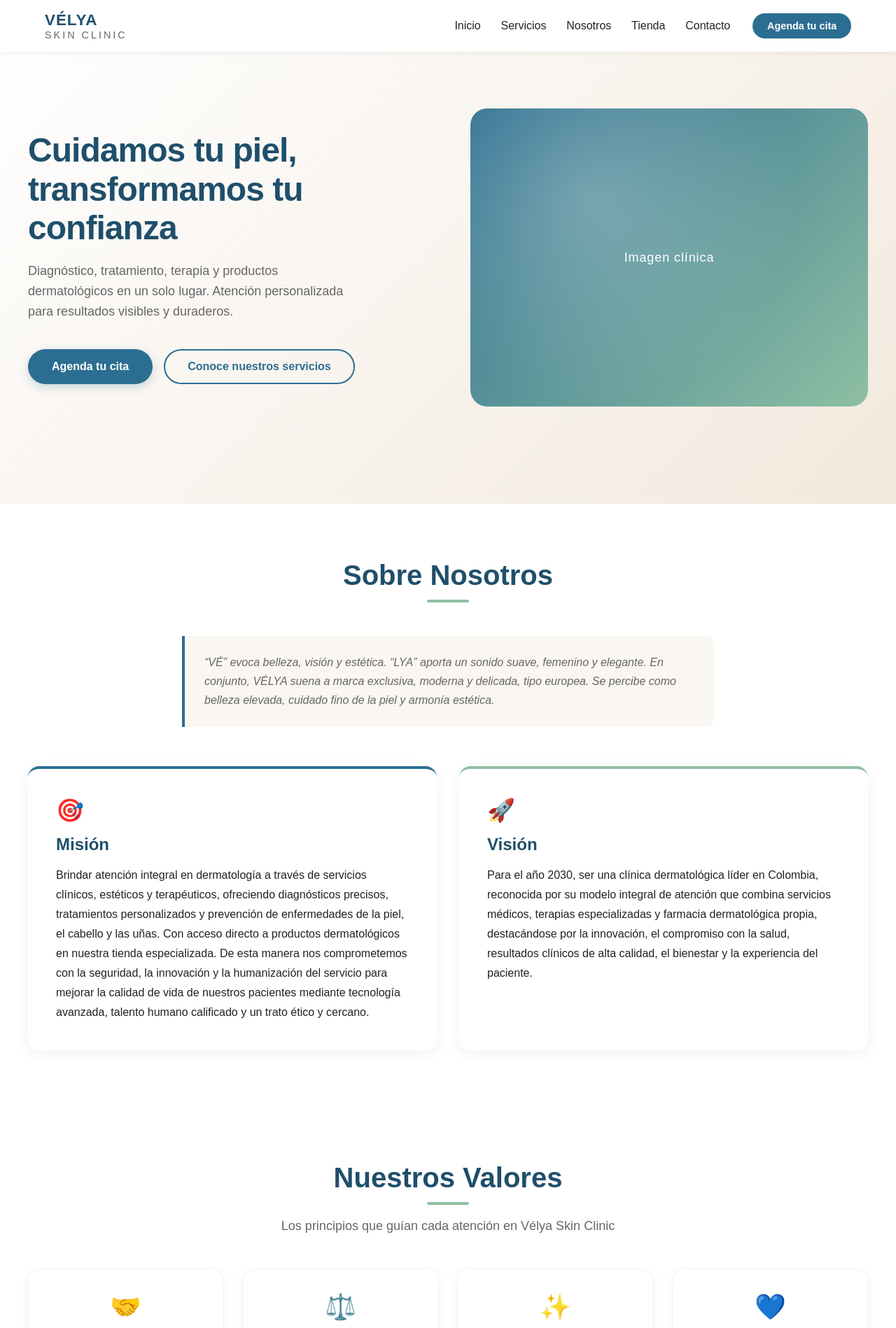
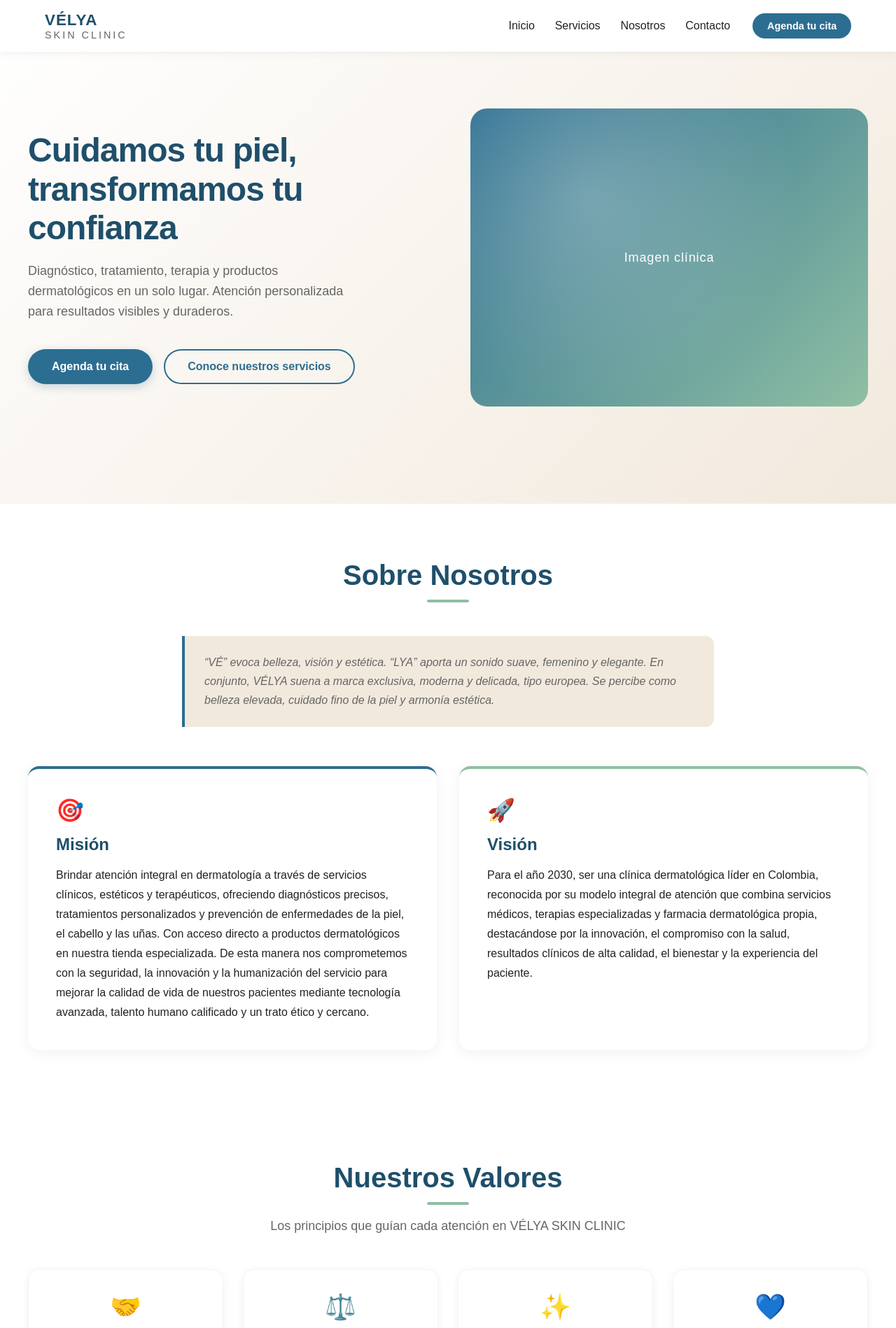
Before and after one commit to Juanosoriio/velya-skin-clinic, a React (Vite) app: page / in a window 1280 px wide. Shown: the top 1898 px of the page at 70% size. Built offline with nearby package versions, Linux system fonts and the light colour scheme.

Commit message:
Descripción breve del cambio

```diff
--- a/src/assets/styles/global.css
+++ b/src/assets/styles/global.css
@@ -6,6 +6,7 @@
   --color-white: #FFFFFF;
   --color-text: #222222;
   --color-text-light: #666666;
+  --color-star: #d4af37;
 }
 
 html {
--- a/src/components/AboutUs.css
+++ b/src/components/AboutUs.css
@@ -32,7 +32,7 @@
   max-width: 760px;
   margin: 0 auto 3.5rem;
   padding: 1.5rem 1.75rem;
-  background-color: #FAF7F3;
+  background-color: var(--color-beige);
   border-left: 4px solid var(--color-primary);
   border-radius: 0 12px 12px 0;
   font-style: italic;
--- a/src/components/Contact.jsx
+++ b/src/components/Contact.jsx
@@ -116,7 +116,7 @@ function Contact() {
             {/* Reemplaza el src por la URL de embed de Google Maps de la ubicación real de la clínica cuando la tengan */}
             <iframe
               src="https://www.google.com/maps/embed?pb=!1m18!1m12!1m3!1d3976.823!2d-74.072!3d4.711!2m3!1f0!2f0!3f0!3m2!1i1024!2i768!4f13.1!3m3!1m2!1s0x0%3A0x0!2zNMKwMzcnMDAuMCJOIDc0wrAyNScyMC4wIlc!5e0!3m2!1ses!2sco!4v1690000000000"
-              title="Ubicación de Vélya Skin Clinic"
+               title="Ubicación de VÉLYA SKIN CLINIC"
               allowFullScreen
               loading="lazy"
             />
--- a/src/components/Header.jsx
+++ b/src/components/Header.jsx
@@ -12,11 +12,10 @@ function Header() {
 
         <nav className={`header__nav ${menuOpen ? 'header__nav--open' : ''}`}>
           <ul>
-            <li><a href="#inicio" onClick={() => setMenuOpen(false)}>Inicio</a></li>
-            <li><a href="#servicios" onClick={() => setMenuOpen(false)}>Servicios</a></li>
-            <li><a href="#nosotros" onClick={() => setMenuOpen(false)}>Nosotros</a></li>
-            <li><a href="#tienda" onClick={() => setMenuOpen(false)}>Tienda</a></li>
-            <li><a href="#contacto" onClick={() => setMenuOpen(false)}>Contacto</a></li>
+          <li><a href="#inicio" onClick={() => setMenuOpen(false)}>Inicio</a></li>
+          <li><a href="#servicios" onClick={() => setMenuOpen(false)}>Servicios</a></li>
+          <li><a href="#nosotros" onClick={() => setMenuOpen(false)}>Nosotros</a></li>
+          <li><a href="#contacto" onClick={() => setMenuOpen(false)}>Contacto</a></li>
           </ul>
 
           <a href="https://chat.whatsapp.com/KCraZOBRqaQDitpuaUNOIH" target="_blank" rel="noopener noreferrer" className="header__cta">Agenda tu cita</a>
--- a/src/components/StarProgram.css
+++ b/src/components/StarProgram.css
@@ -40,7 +40,7 @@
   max-width: 760px;
   margin: 0 auto 3.5rem;
   padding: 1.5rem 1.75rem;
-  background-color: #FAF7F3;
+  background-color: var(--color-beige);
   border-left: 4px solid var(--color-primary);
   border-radius: 0 12px 12px 0;
   font-style: italic;
@@ -198,7 +198,7 @@
 }
 
 .star-program__mini-card {
-  background-color: #FAF7F3;
+  background-color: var(--color-beige);
   border-radius: 14px;
   padding: 1.5rem;
   border-top: 3px solid var(--color-secondary);
--- a/src/components/Testimonials.css
+++ b/src/components/Testimonials.css
@@ -134,7 +134,7 @@
 }
 
 .testimonials__stars {
-  color: #d4af37;
+  color: var(--color-star);
   font-size: 1.1rem;
   letter-spacing: 0.1em;
 }
--- a/src/components/Values.jsx
+++ b/src/components/Values.jsx
@@ -46,7 +46,7 @@ function Values() {
           <h2 className="values__title">Nuestros Valores</h2>
           <div className="values__accent" />
           <p className="values__subtitle">
-            Los principios que guían cada atención en Vélya Skin Clinic
+            Los principios que guían cada atención en VÉLYA SKIN CLINIC
           </p>
         </div>
 
--- a/src/components/WhyChooseUs.css
+++ b/src/components/WhyChooseUs.css
@@ -47,7 +47,7 @@
 }
 
 .why-choose-us__tag {
-  background-color: #FAF7F3;
+  background-color: var(--color-beige);
   color: var(--color-primary-dark);
   font-size: 0.875rem;
   font-weight: 600;
--- a/src/components/WhyChooseUs.jsx
+++ b/src/components/WhyChooseUs.jsx
@@ -59,7 +59,7 @@ function WhyChooseUs() {
         </div>
 
         <div className="why-choose-us__model">
-          <h3 className="why-choose-us__model-title">Modelo Vélya Skin</h3>
+          <h3 className="why-choose-us__model-title">Modelo VÉLYA Skin</h3>
           <div className="why-choose-us__flow">
             {modelSteps.map((step, index) => (
               <>
```
